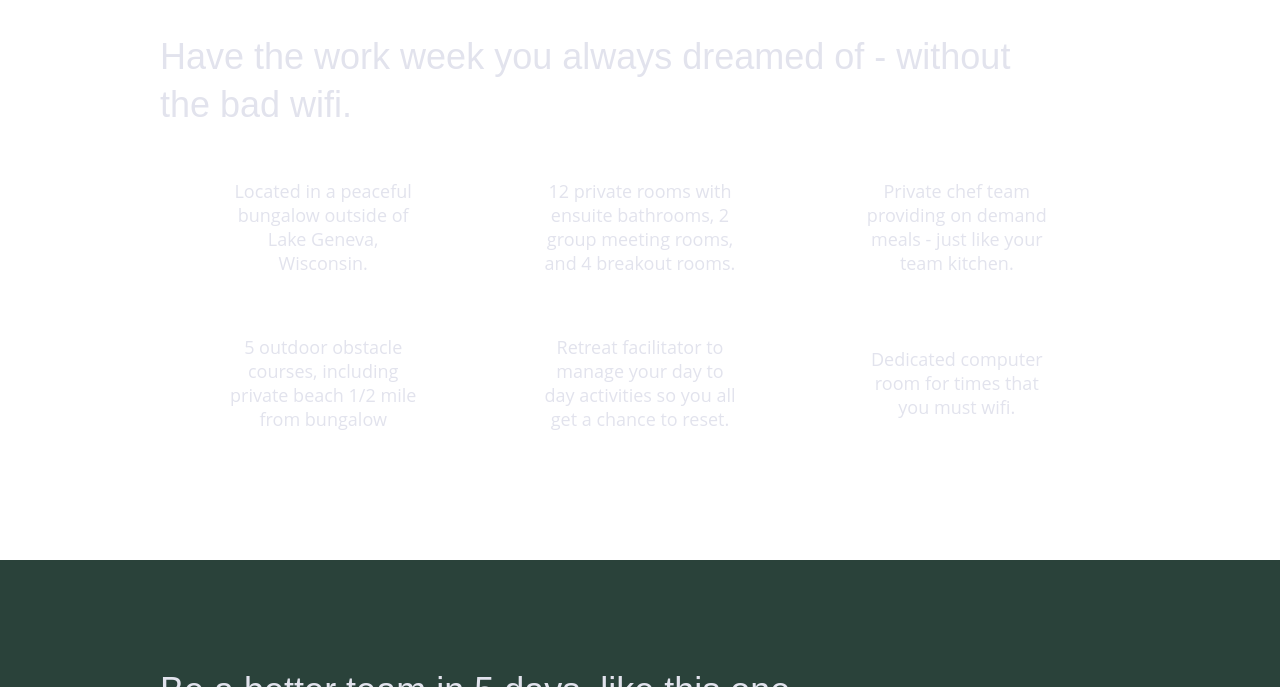
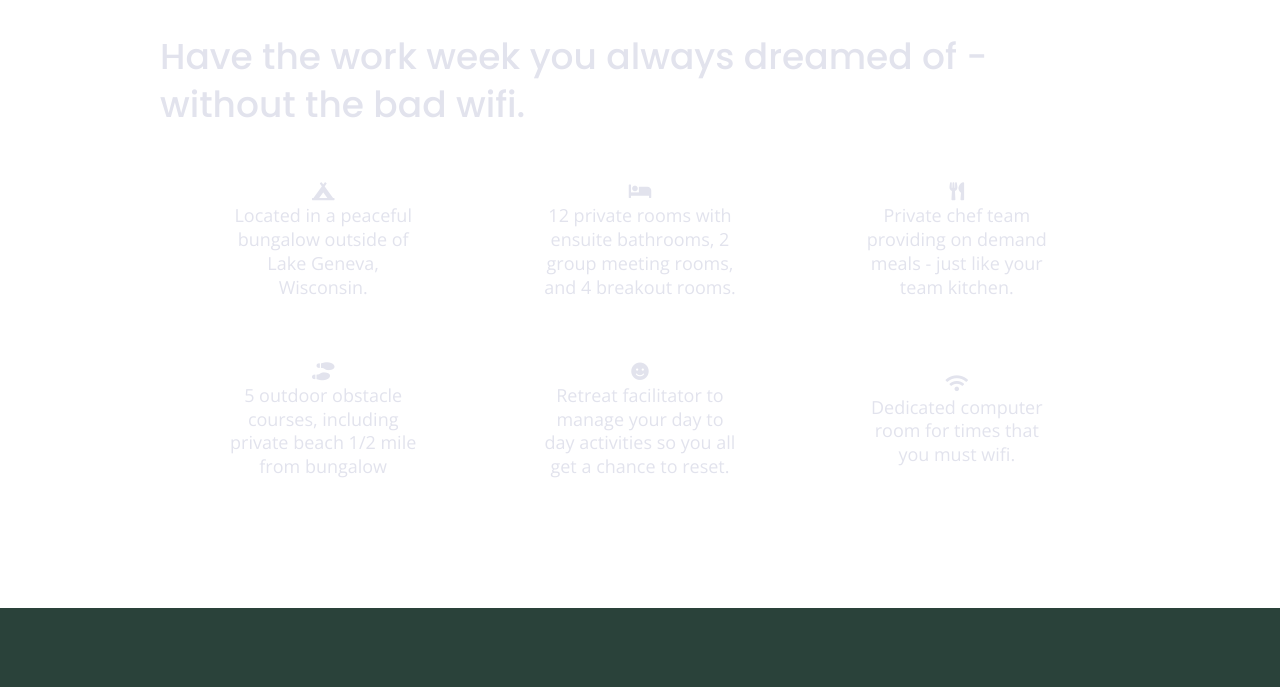
Before and after one commit to sasimapatterson/unplugged-retreat, a website built with Parcel: page index.html in a window 1280 px wide. Shown: the part 1050-1737 px from the top of the page. Built offline with nearby package versions, Linux system fonts and the light colour scheme; files whose address does not match are found by name.

Commit message:
Added fontawesome link and style in css

```diff
--- a/css/main.css
+++ b/css/main.css
@@ -322,6 +322,11 @@
   justify-content: center;
   flex-flow: row wrap;
   align-items: center;
+}
+
+features i {
+  font-size: 3.75em;
+  margin-bottom: 40px;
 }
 
 .features p {
--- a/index.html
+++ b/index.html
@@ -16,6 +16,8 @@
   <link rel="apple-touch-icon" href="icon.png">
   <!-- Place favicon.ico in the root directory -->
 
+  <link href="https://fonts.googleapis.com/css?family=Open+Sans:400,700|Poppins:500,700" rel="stylesheet">
+  <link rel="stylesheet" href="https://use.fontawesome.com/releases/v5.5.0/css/all.css" integrity="sha384-B4dIYHKNBt8Bc12p+WXckhzcICo0wtJAoU8YZTY5qE0Id1GSseTk6S+L3BlXeVIU" crossorigin="anonymous">
   <link rel="stylesheet" href="css/normalize.css">
   <link rel="stylesheet" href="css/main.css">
 
@@ -84,27 +86,39 @@
                 <h2>Have the work week you always dreamed of - without the bad wifi.</h2>
                 <div class="features-items">
                     <article>
-                        <p class="fontawesome-icon"></p>
+                        <p class="fontawesome-icon">
+                            <i class="fas fa-campground"></i>
+                        </p>
                         <p class="features-item-description">Located in a peaceful bungalow outside of Lake Geneva, Wisconsin.</p>
                     </article>
                     <article>
-                        <p class="fontawesome-icon"></p>
+                        <p class="fontawesome-icon">
+                            <i class="fas fa-bed"></i>
+                        </p>
                         <p class="features-item-description">12 private rooms with ensuite bathrooms, 2 group meeting rooms, and 4 breakout rooms.</p>
                     </article>
                     <article>
-                        <p class="fontawesome-icon"></p>
+                        <p class="fontawesome-icon">
+                            <i class="fas fa-utensils"></i>
+                        </p>
                         <p class="features-item-description">Private chef team providing on demand meals - just like your team kitchen.</p>
                     </article>
                     <article>
-                        <p class="fontawesome-icon"></p>
+                        <p class="fontawesome-icon">
+                            <i class="fas fa-shoe-prints"></i>
+                        </p>
                         <p class="features-item-description">5 outdoor obstacle courses, including private beach 1/2 mile from bungalow</p>
                     </article>
                     <article>
-                        <p class="fontawesome-icon"></p>
+                        <p class="fontawesome-icon">
+                            <i class="fas fa-smile"></i>
+                        </p>
                         <p class="features-item-description">Retreat facilitator to manage your day to day activities so you all get a chance to reset.</p>
                     </article>
                     <article>
-                        <p class="fontawesome-icon"></p>
+                        <p class="fontawesome-icon">
+                            <i class="fas fa-wifi"></i>
+                        </p>
                         <p class="features-item-description">Dedicated computer room for times that you must wifi.</p>
                     </article>
                 </div>
```
Also changed, not shown: about/index.html (+1 -0 lines), faq/index.html (+1 -0 lines).
